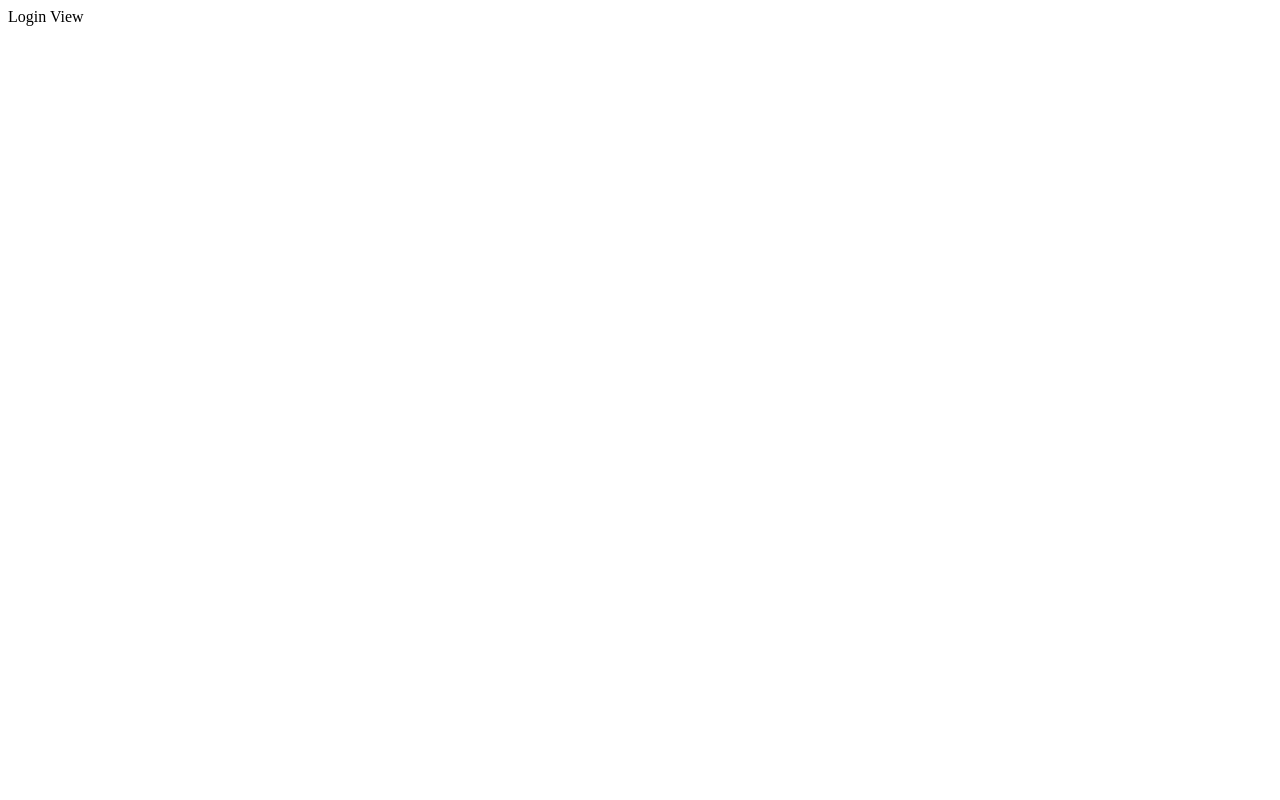
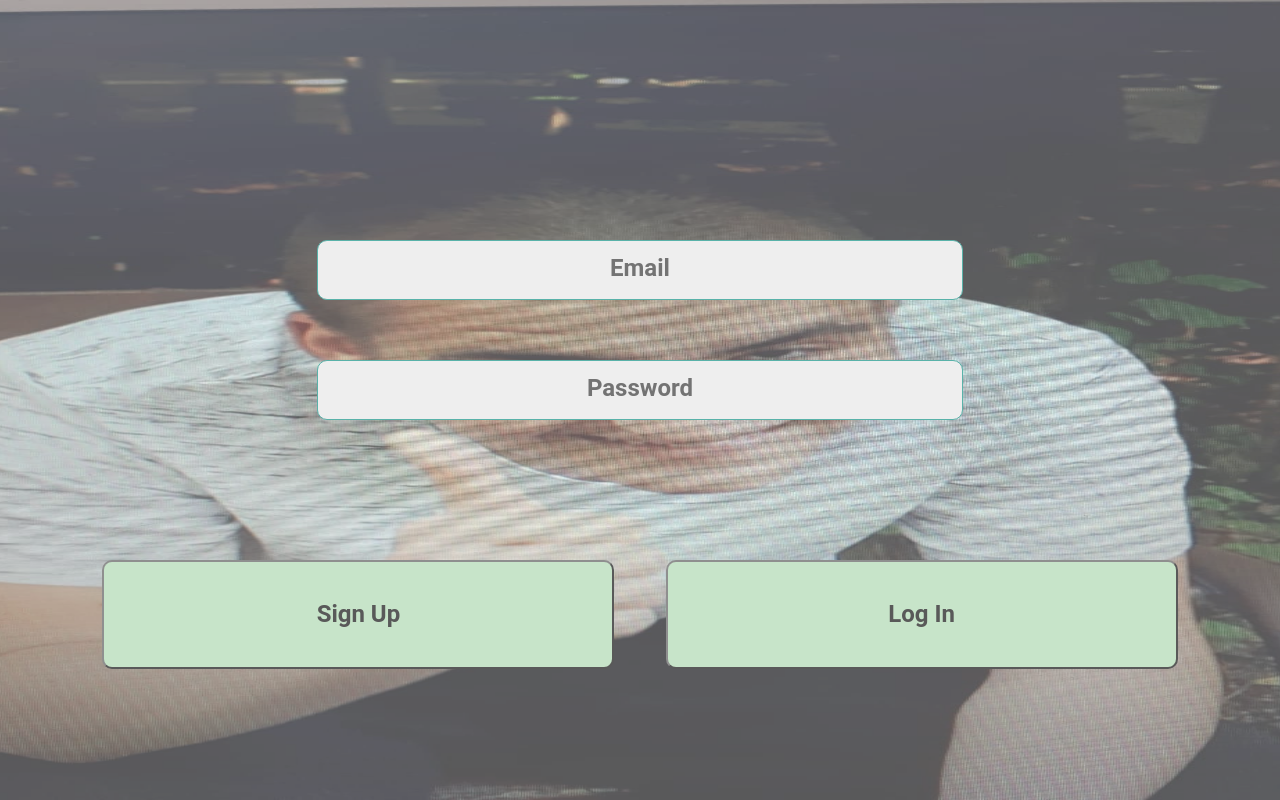
Before and after one commit to AndreiIonica/trashable-vue2, a Vue app: page /login in a window 1280 px wide. Built offline with nearby package versions, Linux system fonts and the light colour scheme.

Commit message:
Finished LogIn Screen

```diff
--- a/src/views/Home.vue
+++ b/src/views/Home.vue
@@ -1,12 +1,11 @@
 <template>
-  <div class="top-container">
+  <div id="start-container">
     <div id="first">
       <button class="btn-long btn-1" @click="navigateToMap">Start</button>
     </div>
     <div id="second">
       <button class="btn-long" @click="navigateToLogin">Log In</button>
     </div>
-    <!-- <img src="../assets/earth.png" alt="" /> -->
   </div>
 </template>
 
@@ -29,6 +28,33 @@ export default {
 </script>
 
 <style scoped>
+/* CSS bullshit to make div full screen */
+#start-container {
+  position: fixed;
+  width: 100%;
+  height: 100%;
+  left: 0;
+  top: 0;
+  z-index: 10;
+  background-image: url(../assets/earth-whiten.png);
+  background-size: 125% 100%;
+  background-position-x: center;
+
+  background-repeat: no-repeat;
+}
+#first {
+  position: fixed;
+  top: 50%;
+  width: 100%;
+  text-align: center;
+}
+#second {
+  position: fixed;
+  top: 60%;
+  width: 100%;
+  text-align: center;
+}
+
 .btn-long {
   font-family: Roboto;
   font-weight: bold;
@@ -44,35 +70,9 @@ export default {
   box-sizing: border-box;
   box-shadow: inset 0px 1px 1px rgba(0, 0, 0, 0.25);
 
-  border: 0.1px solid #000000;
+  border: 1px solid #000000;
   border-radius: 10px;
 
   width: 45%;
 }
-#first {
-  position: fixed;
-  top: 50%;
-  width: 100%;
-  text-align: center;
-}
-#second {
-  position: fixed;
-  top: 60%;
-  width: 100%;
-  text-align: center;
-}
-/* CSS bullshit to make div full screen */
-.top-container {
-  position: fixed;
-  width: 100%;
-  height: 100%;
-  left: 0;
-  top: 0;
-  z-index: 10;
-  background-image: url(../assets/earth-whiten.png);
-  background-size: 125% 100%;
-  background-position-x: center;
-
-  background-repeat: no-repeat;
-}
 </style>
--- a/src/views/Login.vue
+++ b/src/views/Login.vue
@@ -1,15 +1,113 @@
 <template>
-  <div>{{ message }}</div>
+  <div id="login-container">
+    <input type="email" class="input-text" id="first" placeholder="Email" />
+    <input type="password" class="input-text" id="second" placeholder="Password" />
+    <div id="third">
+      <button class="btn-tall" @click="validateSignUp">Sign Up</button>
+      <button class="btn-tall" @click="validateLogIn">Log In</button>
+    </div>
+  </div>
 </template>
 
 <script>
 export default {
   data() {
-    return {
-      message: 'Login View',
-    };
+    return {};
+  },
+  methods: {
+    validateSignUp() {
+      // TODO
+      this.$router.push('/map');
+    },
+    validateLogIn() {
+      // TODO
+      this.$router.push('/map');
+    },
   },
 };
 </script>
 
-<style></style>
+<style scoped>
+#login-container {
+  /* background: #000000; */
+  opacity: 65%;
+  position: fixed;
+  width: 100%;
+  height: 100%;
+  left: 0;
+  top: 0;
+  z-index: 10;
+  background-image: url(../assets/dragos.jpeg);
+  background-size: 130% 100%;
+  background-position-x: center;
+
+  background-repeat: no-repeat;
+  /* text-align: center; */
+}
+#first {
+  position: fixed;
+  top: 30%;
+  left: 0;
+  right: 0;
+  margin: auto;
+}
+#second {
+  position: fixed;
+  top: 45%;
+  left: 0;
+  right: 0;
+  margin: auto;
+}
+#third {
+  position: fixed;
+  top: 70%;
+  left: 0;
+  right: 0;
+  margin: auto;
+  width: 100%;
+  text-align: center;
+}
+
+.input-text {
+  background: #e5e5e5;
+  border: 1px solid #00897b;
+  height: 7%;
+  font-family: Roboto;
+  font-weight: bold;
+  font-style: normal;
+  font-size: 1rem;
+  letter-spacing: 0em;
+  width: 50%;
+  border-radius: 10px;
+}
+
+::placeholder {
+  /* Chrome, Firefox, Opera, Safari 10.1+ */
+  color: #282828;
+  font-family: Roboto;
+  font-weight: bold;
+  font-style: normal;
+  font-size: 1.5rem;
+  letter-spacing: 0em;
+  text-align: center;
+  /* Firefox specific */
+  opacity: 100%;
+}
+
+.btn-tall {
+  font-family: Roboto;
+  font-weight: bold;
+  font-style: normal;
+  font-size: 1.5rem;
+  letter-spacing: 0em;
+  text-align: center;
+  background: #aad6ac;
+
+  padding-top: 3%;
+  padding-bottom: 3%;
+
+  border-radius: 10px;
+  width: 40%;
+  margin: 0 2%;
+}
+</style>
```
Also changed, not shown: src/assets/dragos.jpeg (added).
